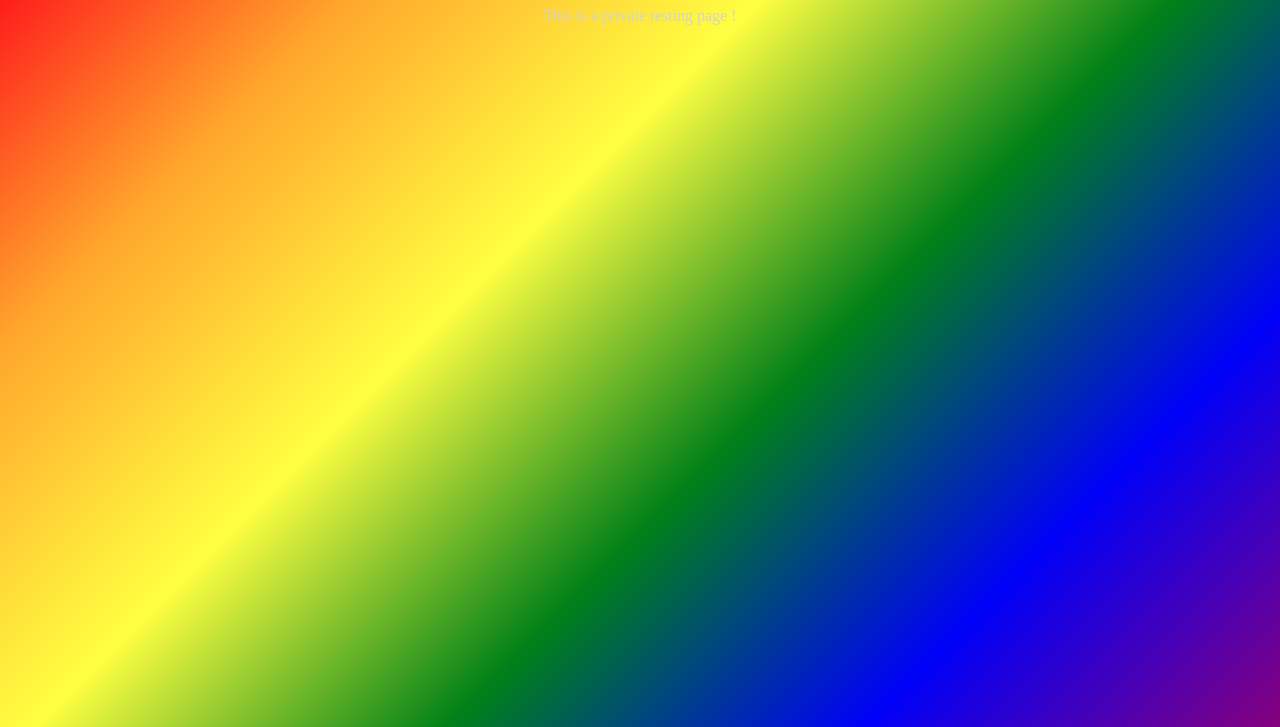
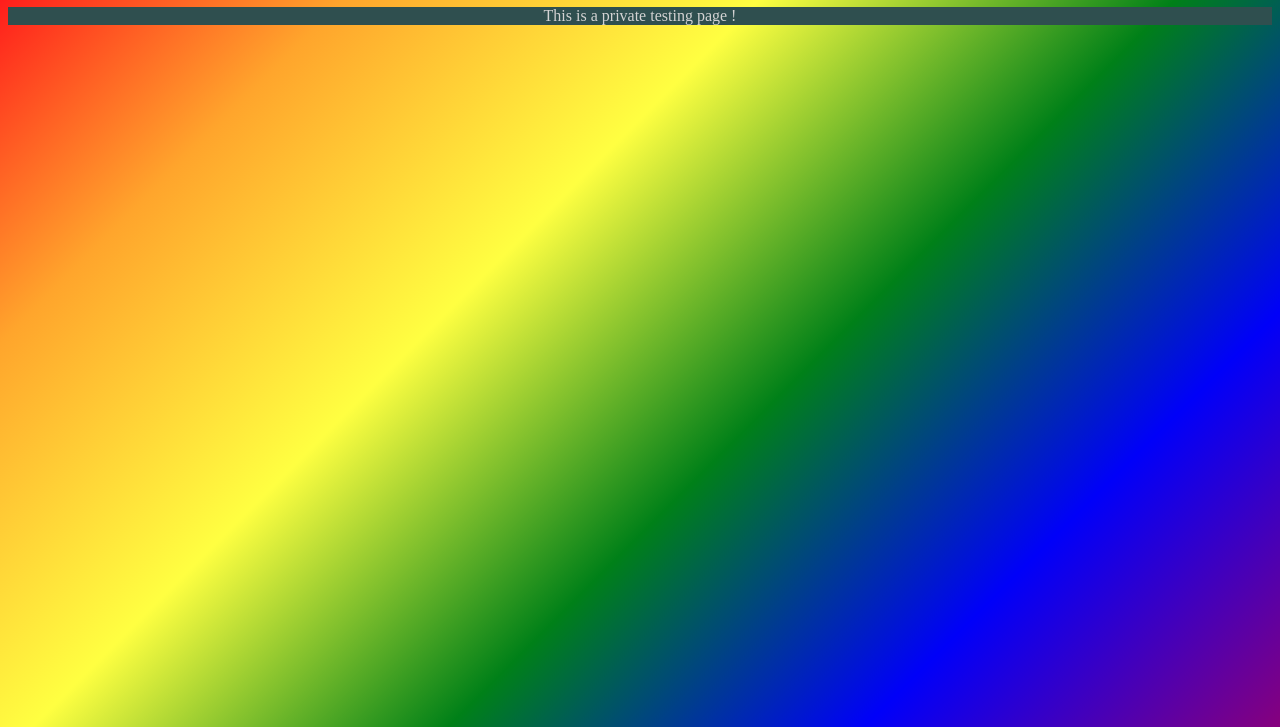
Before and after one commit to anetrda/PrivatePage, a plain HTML site: page index.html in a window 1280 px wide. Shown: the part 73-800 px from the top of the page. Drawn offline with Linux system fonts and the light colour scheme.

Commit message:
changed: div

```diff
--- a/index.html
+++ b/index.html
@@ -14,6 +14,7 @@
               text-align: center;
             }
             div {
+              background-color: darkslategray;
               color: lightgray;
               text-align: center;
             }
```
